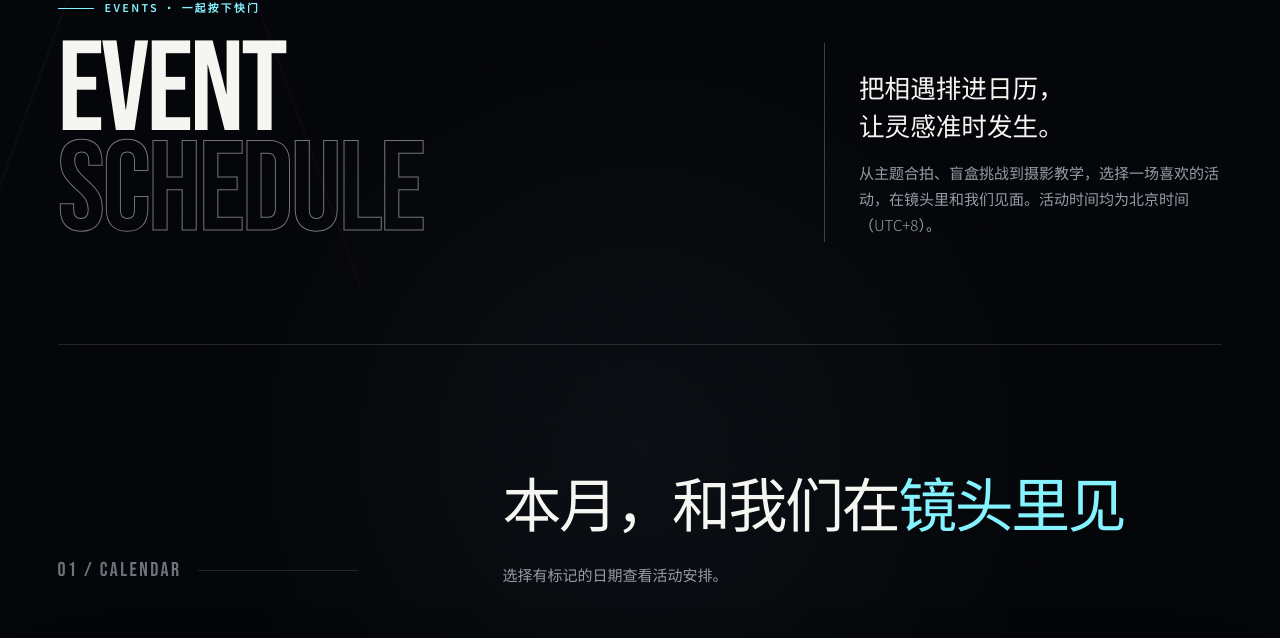
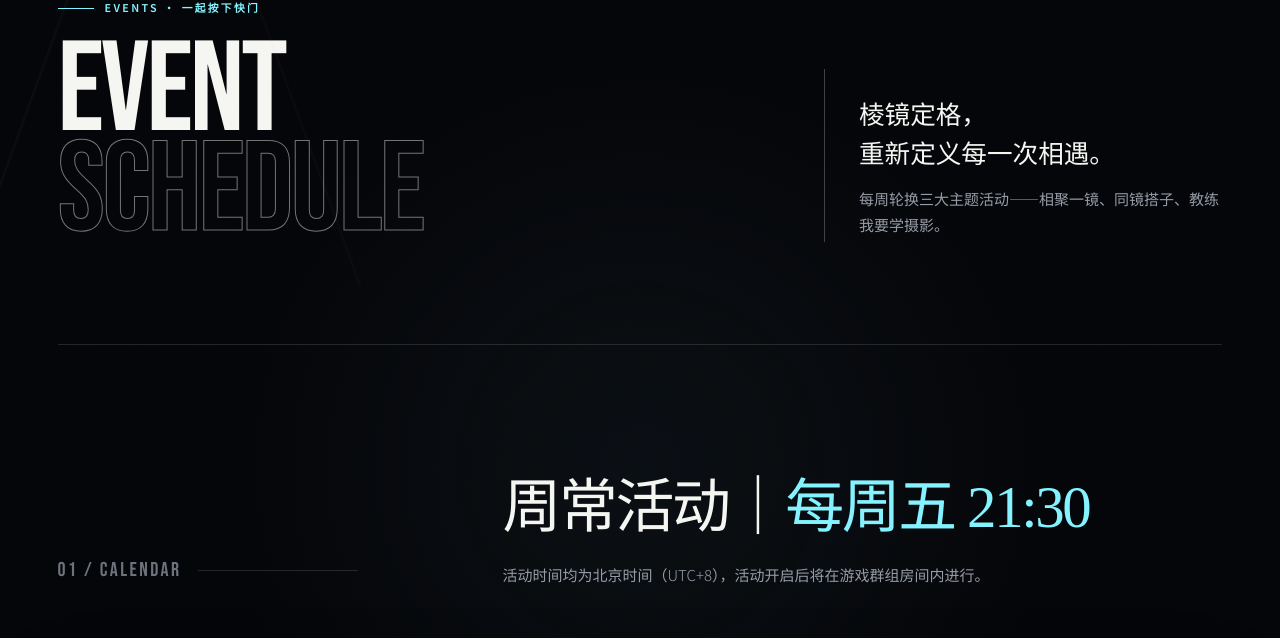
Before and after one commit to PrismShotGroup/prismshot, a Next.js app: page /events in a window 1280 px wide. Shown: the part 275-913 px from the top of the page. Built offline with nearby package versions, Linux system fonts and the light colour scheme; no server answers.

Commit message:
content: apply event and contest feedback

```diff
--- a/content/events.ts
+++ b/content/events.ts
@@ -30,45 +30,11 @@ export interface ActivityContent {
 }
 
 export const configuredEventMonths: readonly CalendarMonth[] = [
-  { year: 2026, month: 8 },
   { year: 2026, month: 9 },
   { year: 2026, month: 10 },
 ];
 
 export const calendarEvents: readonly CalendarEvent[] = [
-  {
-    id: "class-2026-08-09",
-    date: "2026-08-09",
-    kind: "class",
-    typeLabel: { zh: "摄影教学", en: "Workshop" },
-    title: { zh: "教练，我要学摄影", en: "Coach, Teach Me Photography" },
-    time: "20:00",
-    note: {
-      zh: "摄影插件基础与实拍练习。",
-      en: "Camera-tool basics followed by a practical shoot.",
-    },
-  },
-  {
-    id: "partner-2026-08-16",
-    date: "2026-08-16",
-    kind: "partner",
-    typeLabel: { zh: "盲盒挑战", en: "Mystery challenge" },
-    title: { zh: "同镜搭子", en: "Frame Partners" },
-    time: "20:30",
-    note: {
-      zh: "2–3 人组队，现场抽取创作任务。",
-      en: "Teams of two or three draw a creative prompt on site.",
-    },
-  },
-  {
-    id: "gather-2026-08-30",
-    date: "2026-08-30",
-    kind: "gather",
-    typeLabel: { zh: "集体合拍", en: "Group shoot" },
-    title: { zh: "相聚一镜", en: "Together in One Frame" },
-    time: "20:30",
-    note: { zh: "本期主题：城市夜游。", en: "Prompt: City after dark." },
-  },
   {
     id: "class-2026-09-05",
     date: "2026-09-05",
@@ -77,20 +43,20 @@ export const calendarEvents: readonly CalendarEvent[] = [
     title: { zh: "教练，我要学摄影", en: "Coach, Teach Me Photography" },
     time: "20:00",
     note: {
-      zh: "本期主题：人像光线入门。",
-      en: "An introduction to lighting virtual portraits.",
+      zh: "",
+      en: "",
     },
   },
   {
     id: "partner-2026-09-12",
     date: "2026-09-12",
     kind: "partner",
-    typeLabel: { zh: "盲盒挑战", en: "Mystery challenge" },
+    typeLabel: { zh: "双人组队挑战", en: "Two-person team challenge" },
     title: { zh: "同镜搭子", en: "Frame Partners" },
     time: "20:30",
     note: {
-      zh: "基础卡组与进阶挑战同步开放。",
-      en: "Core prompt decks and advanced challenges are both open.",
+      zh: "",
+      en: "",
     },
   },
   {
@@ -98,44 +64,11 @@ export const calendarEvents: readonly CalendarEvent[] = [
     date: "2026-09-26",
     kind: "gather",
     typeLabel: { zh: "集体合拍", en: "Group shoot" },
-    title: { zh: "相聚一镜", en: "Together in One Frame" },
+    title: { zh: "主题赛摄影展 + 相聚一镜", en: "Theme Contest Exhibition + Together in One Frame" },
     time: "20:30",
     note: {
-      zh: "主题将在活动前一周公开征集。",
-      en: "The prompt will be chosen by the community one week ahead.",
-    },
-  },
-  {
-    id: "partner-extra-2026-09-26",
-    date: "2026-09-26",
-    kind: "partner",
-    typeLabel: { zh: "盲盒挑战", en: "Mystery challenge" },
-    title: { zh: "同镜搭子 · 加映场", en: "Frame Partners · Late Session" },
-    time: "22:00",
-    note: {
-      zh: "当日第二场，小队名额有限。",
-      en: "A second session with limited team capacity.",
-    },
-  },
-  {
-    id: "gather-2026-10-10",
-    date: "2026-10-10",
-    kind: "gather",
-    typeLabel: { zh: "集体合拍", en: "Group shoot" },
-    title: { zh: "相聚一镜", en: "Together in One Frame" },
-    time: "20:30",
-    note: { zh: "秋季主题合拍活动。", en: "An autumn-themed group shoot." },
-  },
-  {
-    id: "class-2026-10-24",
-    date: "2026-10-24",
-    kind: "class",
-    typeLabel: { zh: "摄影教学", en: "Workshop" },
-    title: { zh: "教练，我要学摄影", en: "Coach, Teach Me Photography" },
-    time: "20:00",
-    note: {
-      zh: "构图诊疗室与作品复盘。",
-      en: "Composition clinic and a review of recent work.",
+      zh: "",
+      en: "",
     },
   },
 ];
@@ -195,12 +128,12 @@ export const activities: readonly ActivityContent[] = [
     id: "frame-partners",
     name: { zh: "同镜搭子", en: "Frame Partners" },
     summary: {
-      zh: "2–3 人自由组队，通过盲盒卡组完成基础与进阶摄影挑战。",
-      en: "Teams of two or three use mystery card decks to complete core and advanced photography challenges.",
+      zh: "两人自由组队，通过盲盒卡组完成基础与进阶摄影挑战。",
+      en: "Teams of two use mystery card decks to complete core and advanced photography challenges.",
     },
     description: {
-      zh: "参与者可自由组队，以 2–3 人为一组参与盲盒挑战。基础卡组包含任务状态卡、镜头卡与氛围卡三类。完成基础挑战后，即可解锁进阶玩法。完成对应挑战可兑换社团定制奖品，三项进阶挑战全部完成后，还可解锁专属神秘定制奖品。",
-      en: "Participants form teams of two or three for a mystery-card challenge. The core deck contains task-status, lens, and atmosphere cards; completing the core challenge unlocks the advanced rounds. Each completed challenge can be redeemed for a club-made prize, while completing all three advanced challenges unlocks an exclusive mystery prize.",
+      zh: "参与者可自由组队，以两人为一组参与盲盒挑战。基础卡组包含任务状态卡、镜头卡与氛围卡三类。完成基础挑战后，即可解锁进阶玩法。完成对应挑战可兑换社团定制奖品，三项进阶挑战全部完成后，还可解锁专属神秘定制奖品。",
+      en: "Participants form teams of two for a mystery-card challenge. The core deck contains task-status, lens, and atmosphere cards; completing the core challenge unlocks the advanced rounds. Each completed challenge can be redeemed for a club-made prize, while completing all three advanced challenges unlocks an exclusive mystery prize.",
     },
     meta: [
       { zh: "基础卡组 · 任务状态卡 / 镜头卡 / 氛围卡", en: "Core deck · Task-status / lens / atmosphere cards" },
@@ -258,7 +191,7 @@ export const activities: readonly ActivityContent[] = [
     meta: [
       { zh: "形式 · 茶话会 + 实战教学", en: "Format · Talk and guided practice" },
       { zh: "难度 · 零基础友好", en: "Level · Beginner-friendly" },
-      { zh: "内容 · 插件 / 构图 / 光线", en: "Topics · Tools / composition / light" },
+      { zh: "内容 · 插件教学与实战", en: "Topics · Plugin instruction and hands-on practice" },
     ],
     photos: [
       {
@@ -311,14 +244,14 @@ export const eventPageCopy: Record<Locale, {
   zh: {
     calendarSection: {
       number: "01 / Calendar",
-      title: "本月，和我们在",
-      accent: "镜头里见",
-      note: "选择有标记的日期查看活动安排。",
+      title: "周常活动｜",
+      accent: "每周五 21:30",
+      note: "活动时间均为北京时间（UTC+8），活动开启后将在游戏群组房间内进行。",
     },
     programSection: {
       number: "02 / Program",
-      title: "三种相遇，",
-      accent: "三种创作方式",
+      title: "提前加入群组，",
+      accent: "等待本周的镜头召集",
       note: "选择活动名称查看详情。点击照片进入大图预览。",
     },
     selectedDateLabel: "Selected date · UTC+8",
@@ -332,14 +265,14 @@ export const eventPageCopy: Record<Locale, {
   en: {
     calendarSection: {
       number: "01 / Calendar",
-      title: "Meet us this month,",
-      accent: "behind the lens",
-      note: "Choose a marked date to view the event schedule.",
+      title: "Weekly events | ",
+      accent: "Every Friday at 21:30",
+      note: "All event times are shown in China Standard Time (UTC+8), and events take place in the in-game group instance.",
     },
     programSection: {
       number: "02 / Program",
-      title: "Three ways to meet,",
-      accent: "three ways to create",
+      title: "Join the group ahead of time, ",
+      accent: "and await this week's photo call",
       note: "Select an activity name to view its details. Select a photograph to open the viewer.",
     },
     selectedDateLabel: "Selected date · UTC+8",
--- a/content/site.ts
+++ b/content/site.ts
@@ -104,9 +104,9 @@ export const siteContent: Record<Locale, SiteCopy> = {
           eyebrow: "Events · 一起按下快门",
           title: "Event",
           ghostTitle: "Schedule",
-          statement: "把相遇排进日历，\n让灵感准时发生。",
+          statement: "棱镜定格，\n重新定义每一次相遇。",
           description:
-            "从主题合拍、盲盒挑战到摄影教学，选择一场喜欢的活动，在镜头里和我们见面。活动时间均为北京时间（UTC+8）。",
+            "每周轮换三大主题活动——相聚一镜、同镜搭子、教练我要学摄影。",
         },
       },
       contests: {
@@ -196,9 +196,9 @@ export const siteContent: Record<Locale, SiteCopy> = {
           eyebrow: "Events · Meet behind the lens",
           title: "Event",
           ghostTitle: "Schedule",
-          statement: "Put every encounter on the calendar,\nand let inspiration arrive on time.",
+          statement: "PrismShot,\nredefining every encounter.",
           description:
-            "From themed group shoots and mystery challenges to photography workshops, choose an event and meet us behind the lens. All times are shown in China Standard Time (UTC+8).",
+            "Three signature events rotate weekly—Together in One Frame, Frame Partners, and Coach, Teach Me Photography.",
         },
       },
       contests: {
```
Also changed, not shown: components/contest-content.module.css (+19 -4 lines), components/contest-content.tsx (+16 -16 lines), content/contests.ts (+12 -15 lines).
